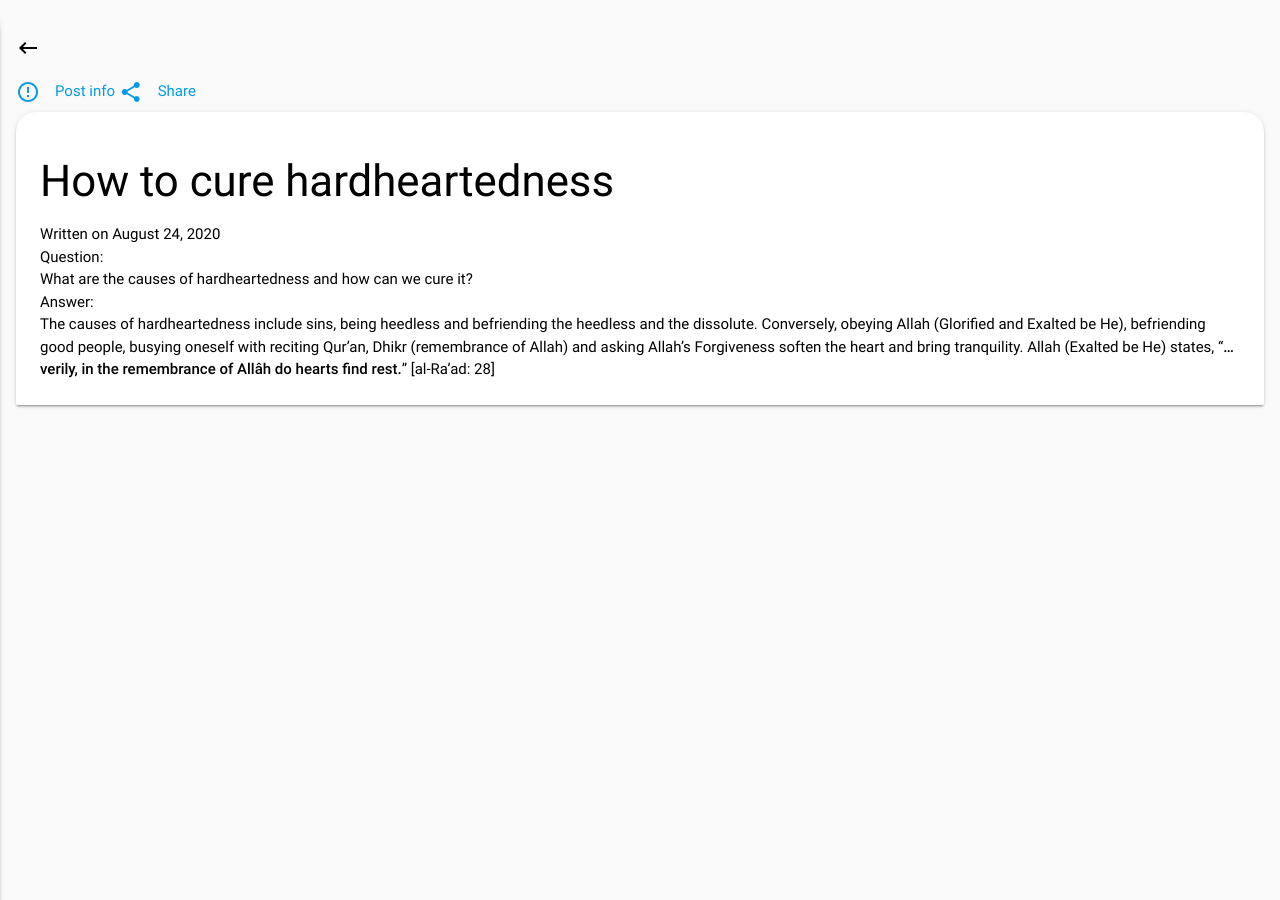
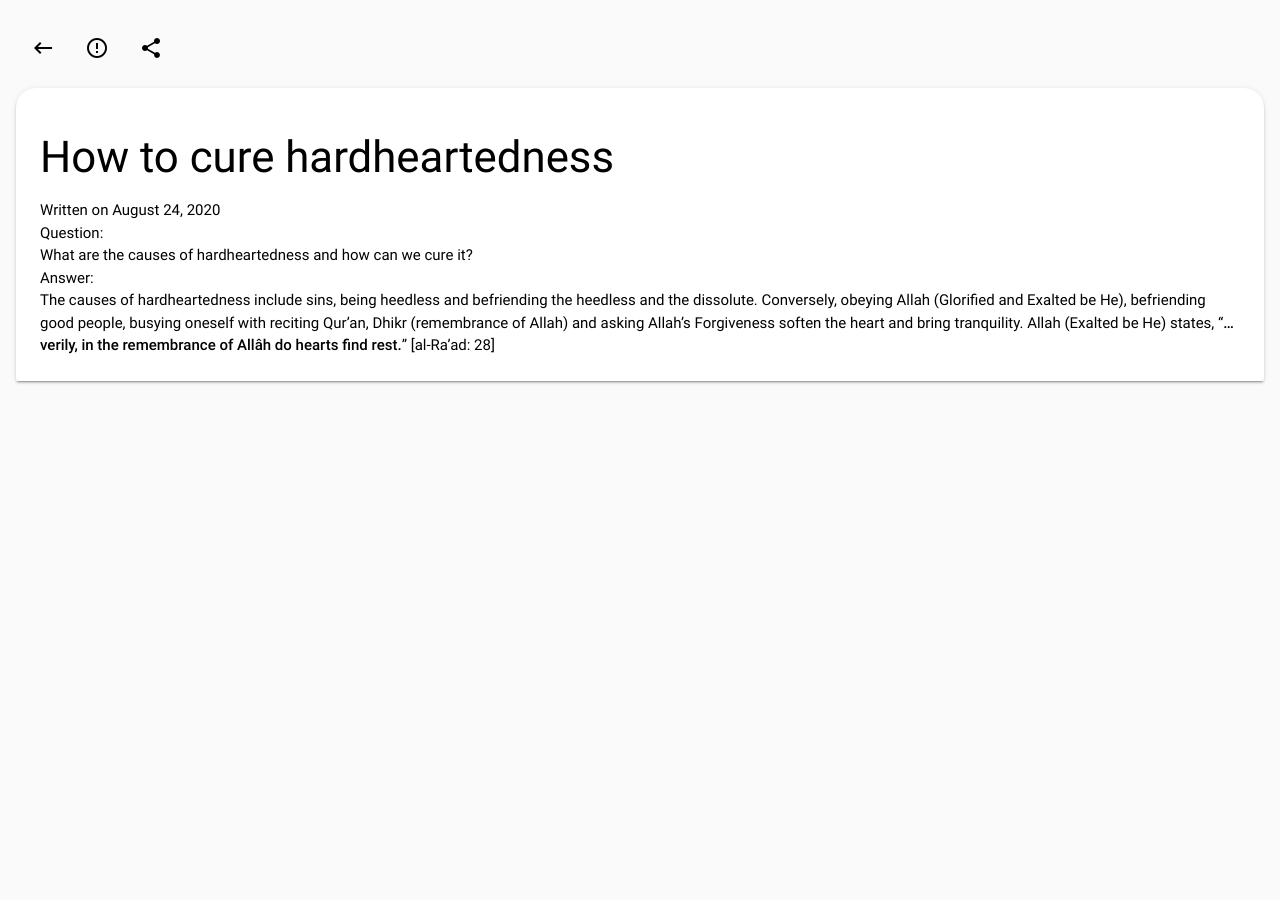
Before and after one commit to alsalafiyyah/new, a Jekyll site: the page built from _posts/misc/2020-08-28-cure-hardheartedness.md, in a window 1280 px wide. Built offline with Jekyll 4.4.1, drawn with Linux system fonts in a browser that asks for light colours; nearby versions of some CDN libraries.

Commit message:
Update post.html

```diff
--- a/_layouts/post.html
+++ b/_layouts/post.html
@@ -2,19 +2,17 @@
 layout: default
 ---
 
-  <div class="navbar-fixed">
-    <nav class="grey lighten-5 z-depth-0">
-      <div class="nav-wrapper">
-        <a href="/new/fatwas" class="black-text waves-effect waves-grey left"><i class="material-icons">keyboard_backspace</i></a>
-        <a href="#" data-activates="slide-out" class="black-text button-collapse waves-effect waves-grey right"><i class="material-icons">menu</i></a>
-      </div>
-    </nav>
-  </div>
-
-  <div>
-   <a class="waves-effect waves-light modal-trigger" href="#info"><i class="material-icons left">error_outline</i>Post info</a>
-   <a class="waves-effect waves-light modal-trigger" href="#share"><i class="material-icons left">share</i>Share</a>
-  </div>
+ <div class="navbar-fixed grey lighten-5 z-depth-0">
+  <nav class="grey lighten-5 z-depth-0">
+    <div class="nav-wrapper">
+      <ul class="left show-on-med-and-down">
+        <li><a class="black-text" href="/new/fatwas"><i class="material-icons">keyboard_backspace</i></a></li>
+        <li><a class="black-text modal-trigger" href="#info"><i class="material-icons">error_outline</i></a></li>
+        <li><a class="black-text modal-trigger" href="#share"><i class="material-icons">share</i></a></li>
+      </ul>
+    </div>
+  </nav>
+ </div>
 
           <div class="card radius-page-content">
             <div class="card-content black-text">
```
